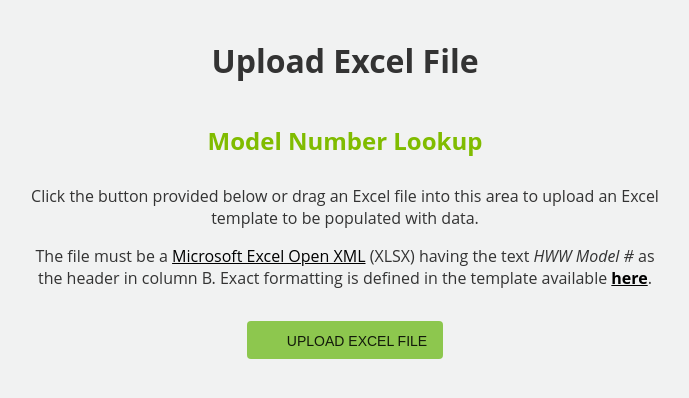
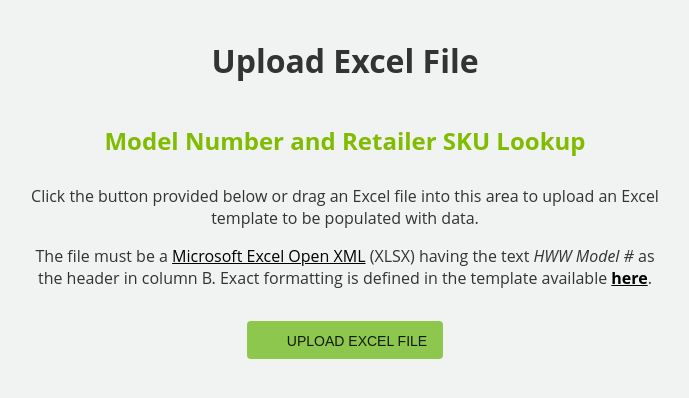
Before and after one commit to wheatbrad/hw-excel-upload, a React (Vite) app: page / in a window 1280 px wide. Shown: the top 398 px of the page, without its empty margins (295-984 px from the left). Built offline with nearby package versions, Linux system fonts and the light colour scheme; some icons are missing.

Commit message:
changes for +Retailer feature

```diff
--- a/index.html
+++ b/index.html
@@ -26,7 +26,7 @@
     </style>
   </head>
   <body>
-    <div id="hw-model-number-upload"></div>
+    <div id="hw-model-sku-upload"></div>
     <script type="module" src="/src/main.jsx"></script>
   </body>
 </html>
--- a/src/components/DropZoneText.jsx
+++ b/src/components/DropZoneText.jsx
@@ -5,7 +5,7 @@ export default function DropZoneText() {
   return (
     <>
       <h1>Upload Excel File</h1>
-      <h2>Model Number Lookup</h2>
+      <h2>Model Number and Retailer SKU Lookup</h2>
       <p>Click the button provided below or drag an Excel file into this area to upload an Excel template to be populated with data.</p>
       <p>The file must be a <a href="https://learn.microsoft.com/en-us/openspecs/office_standards/ms-xlsx/2c5dee00-eff2-4b22-92b6-0738acd4475e" target='_blank' rel='noopener noreferrer'>Microsoft Excel Open XML</a> (XLSX) having the text <em>HWW Model #</em> as the header in column B. Exact formatting is defined in the template available <a href ={`${API_ENDPOINT_ROOT}/download/excel/template/hw-model-number-template`}><strong>here</strong></a>.</p>
     </>
--- a/src/main.jsx
+++ b/src/main.jsx
@@ -3,7 +3,7 @@ import { createRoot } from 'react-dom/client';
 import App from './App.jsx';
 import './index.css';
 
-createRoot(document.getElementById('hw-model-number-upload')).render(
+createRoot(document.getElementById('hw-model-sku-upload')).render(
   <StrictMode>
     <App />
   </StrictMode>
--- a/src/store.js
+++ b/src/store.js
@@ -195,7 +195,7 @@ export const postFileForProcessing = () => {
   }))
   const { file, filename } = useDropZoneStore.getState();
   const formData = new FormData();
-  formData.append('type', 'basic');
+  formData.append('type', 'basic-retail');
   formData.append('xlsx', file);
   formData.append('filename', filename);
 
```
